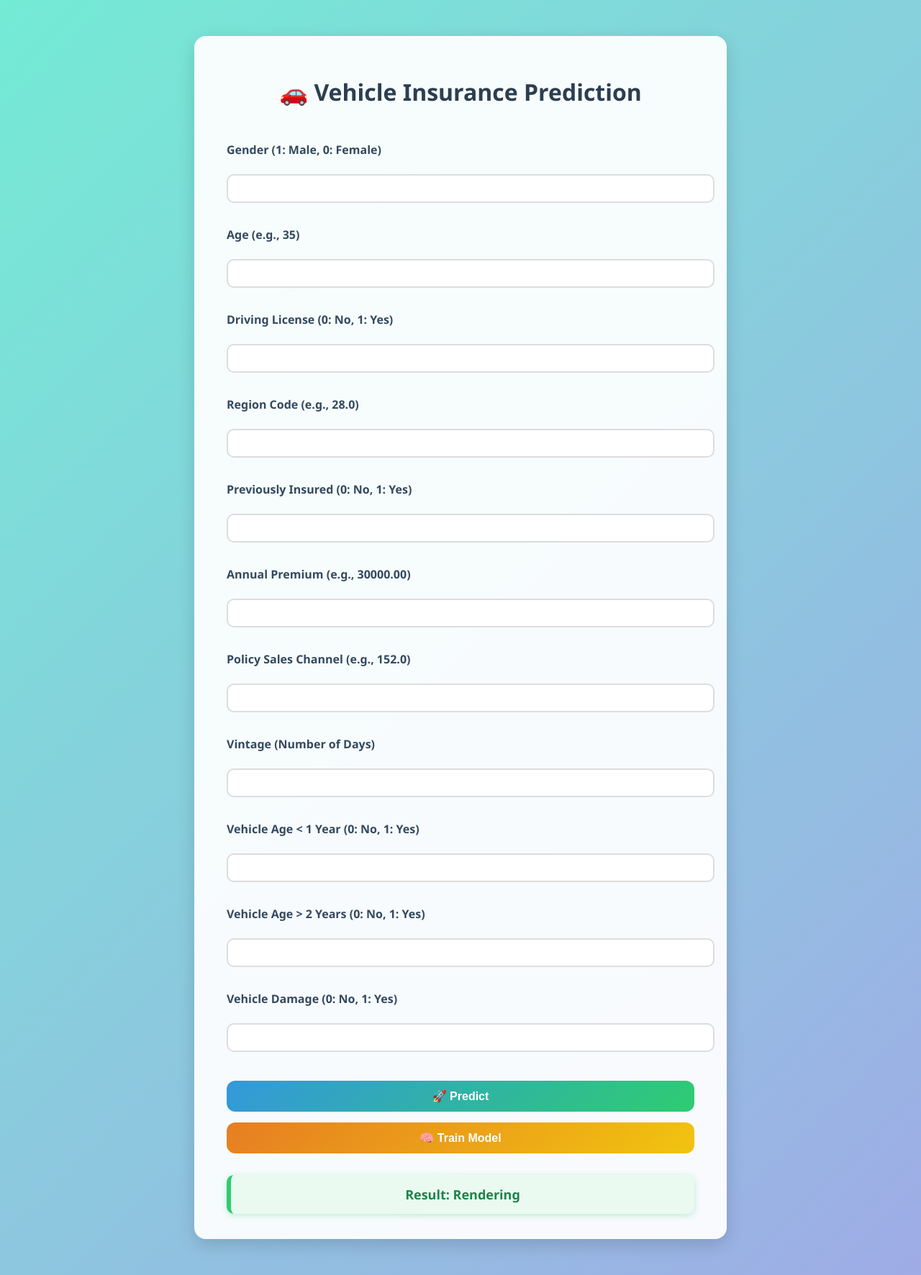
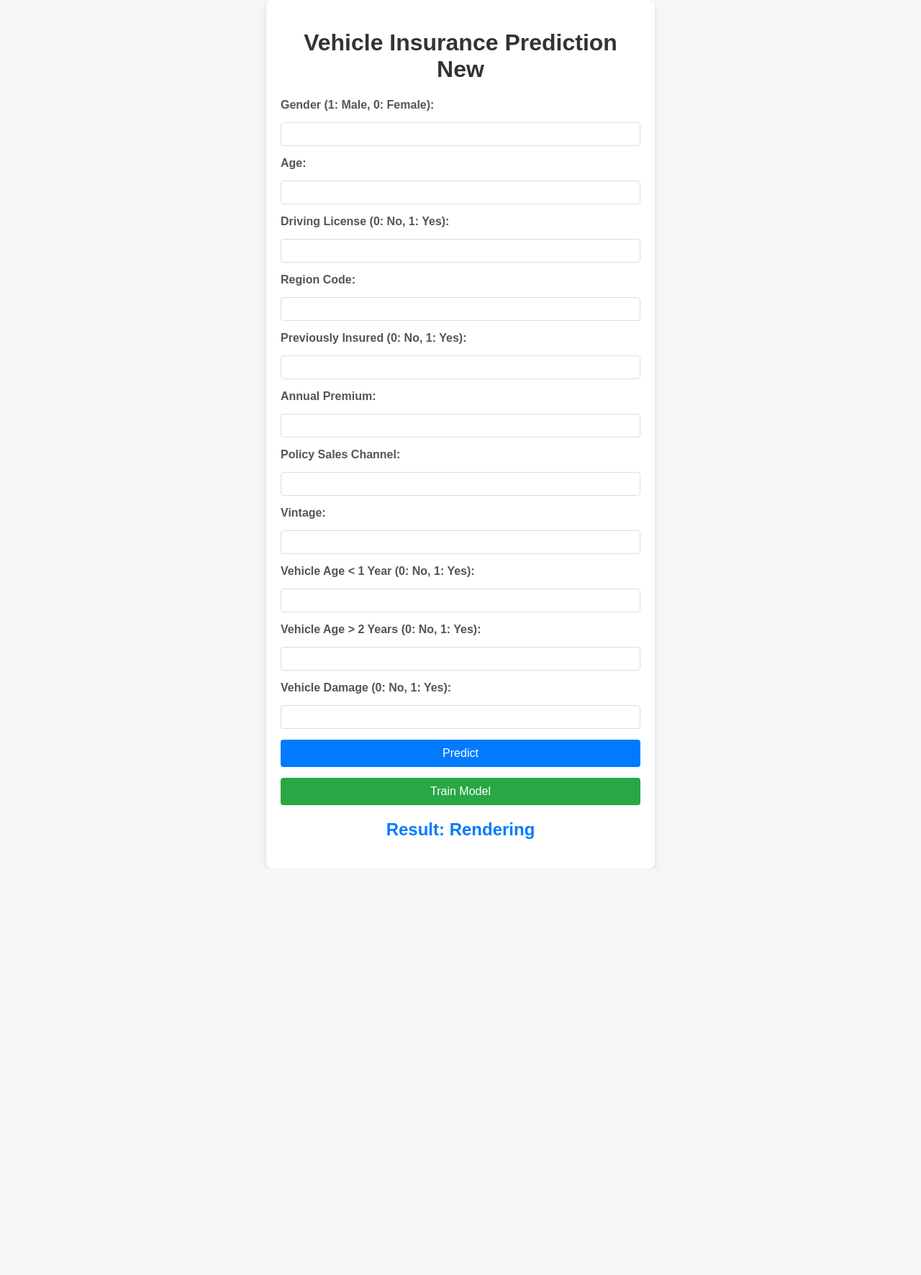
Before and after one commit to imran1004m/mlops-project1, a FastAPI app: page / in a window 1280 px wide. Shown: the whole page at 72% size. After the commit the page ends 1207 px from the top, so only its background shows below. Run offline with FastAPI, Linux system fonts and the light colour scheme; parts of the project's set-up code (start-up, migrations or seed data) failed here and were passed over.

Commit message:
updated older html

```diff
--- a/templates/vehicledata.html
+++ b/templates/vehicledata.html
@@ -4,139 +4,57 @@
     <meta charset="UTF-8">
     <meta name="viewport" content="width=device-width, initial-scale=1.0">
     <title>Vehicle Insurance Prediction</title>
+    <!-- Corrected the CSS path -->
     <link rel="stylesheet" href="/static/css/style.css">
-    <style>
-        body {
-            font-family: 'Segoe UI', Tahoma, Geneva, Verdana, sans-serif;
-            background: linear-gradient(135deg, #74ebd5, #9face6);
-            margin: 0;
-            padding: 0;
-        }
-
-        .container {
-            max-width: 650px;
-            margin: 50px auto;
-            background: #ffffffee;
-            padding: 35px 45px;
-            border-radius: 16px;
-            box-shadow: 0 8px 25px rgba(0, 0, 0, 0.15);
-        }
-
-        h1 {
-            text-align: center;
-            color: #2c3e50;
-            margin-bottom: 30px;
-        }
-
-        label {
-            display: block;
-            margin-top: 18px;
-            font-weight: 600;
-            color: #34495e;
-        }
-
-        input[type="number"] {
-            width: 100%;
-            padding: 10px 12px;
-            margin-top: 8px;
-            border: 2px solid #ddd;
-            border-radius: 10px;
-            font-size: 14px;
-            transition: 0.2s ease;
-        }
-
-        input[type="number"]:focus {
-            border-color: #5dade2;
-            outline: none;
-            box-shadow: 0 0 4px rgba(93, 173, 226, 0.6);
-        }
-
-        button {
-            width: 100%;
-            padding: 12px;
-            margin-top: 25px;
-            background: linear-gradient(135deg, #3498db, #2ecc71);
-            color: white;
-            border: none;
-            border-radius: 12px;
-            font-size: 16px;
-            font-weight: 600;
-            cursor: pointer;
-            transition: 0.3s ease;
-        }
-
-        button:hover {
-            opacity: 0.9;
-            transform: scale(1.02);
-        }
-
-        .train-button {
-            background: linear-gradient(135deg, #e67e22, #f1c40f);
-            margin-top: 15px;
-        }
-
-        .result {
-            margin-top: 30px;
-            background-color: #eafaf1;
-            border-left: 6px solid #2ecc71;
-            padding: 15px 20px;
-            border-radius: 10px;
-            font-size: 18px;
-            font-weight: bold;
-            color: #1e8449;
-            box-shadow: 0 2px 8px rgba(46, 204, 113, 0.3);
-            text-align: center;
-        }
-    </style>
 </head>
 <body>
     <div class="container">
-        <h1>🚗 Vehicle Insurance Prediction</h1>
+        <h1>Vehicle Insurance Prediction New</h1>
 
         <form method="post" action="/">
-            <label for="Gender">Gender (1: Male, 0: Female)</label>
+            <label for="Gender">Gender (1: Male, 0: Female):</label>
             <input type="number" id="Gender" name="Gender" min="0" max="1" required>
 
-            <label for="Age">Age (e.g., 35)</label>
+            <label for="Age">Age:</label>
             <input type="number" id="Age" name="Age" required>
 
-            <label for="Driving_License">Driving License (0: No, 1: Yes)</label>
+            <label for="Driving_License">Driving License (0: No, 1: Yes):</label>
             <input type="number" id="Driving_License" name="Driving_License" min="0" max="1" required>
 
-            <label for="Region_Code">Region Code (e.g., 28.0)</label>
+            <label for="Region_Code">Region Code:</label>
             <input type="number" step="0.01" id="Region_Code" name="Region_Code" required>
 
-            <label for="Previously_Insured">Previously Insured (0: No, 1: Yes)</label>
+            <label for="Previously_Insured">Previously Insured (0: No, 1: Yes):</label>
             <input type="number" id="Previously_Insured" name="Previously_Insured" min="0" max="1" required>
 
-            <label for="Annual_Premium">Annual Premium (e.g., 30000.00)</label>
+            <label for="Annual_Premium">Annual Premium:</label>
             <input type="number" step="0.01" id="Annual_Premium" name="Annual_Premium" required>
 
-            <label for="Policy_Sales_Channel">Policy Sales Channel (e.g., 152.0)</label>
+            <label for="Policy_Sales_Channel">Policy Sales Channel:</label>
             <input type="number" step="0.01" id="Policy_Sales_Channel" name="Policy_Sales_Channel" required>
 
-            <label for="Vintage">Vintage (Number of Days)</label>
+            <label for="Vintage">Vintage:</label>
             <input type="number" id="Vintage" name="Vintage" required>
 
-            <label for="Vehicle_Age_lt_1_Year">Vehicle Age &lt; 1 Year (0: No, 1: Yes)</label>
+            <label for="Vehicle_Age_lt_1_Year">Vehicle Age < 1 Year (0: No, 1: Yes):</label>
             <input type="number" id="Vehicle_Age_lt_1_Year" name="Vehicle_Age_lt_1_Year" min="0" max="1" required>
 
-            <label for="Vehicle_Age_gt_2_Years">Vehicle Age &gt; 2 Years (0: No, 1: Yes)</label>
+            <label for="Vehicle_Age_gt_2_Years">Vehicle Age > 2 Years (0: No, 1: Yes):</label>
             <input type="number" id="Vehicle_Age_gt_2_Years" name="Vehicle_Age_gt_2_Years" min="0" max="1" required>
 
-            <label for="Vehicle_Damage_Yes">Vehicle Damage (0: No, 1: Yes)</label>
+            <label for="Vehicle_Damage_Yes">Vehicle Damage (0: No, 1: Yes):</label>
             <input type="number" id="Vehicle_Damage_Yes" name="Vehicle_Damage_Yes" min="0" max="1" required>
 
-            <button type="submit">🚀 Predict</button>
+            <button type="submit">Predict</button>
         </form>
 
         <form method="get" action="/train">
-            <button type="submit" class="train-button">🧠 Train Model</button>
+            <button type="submit" class="train-button">Train Model</button>
         </form>
 
         {% if context %}
             <div class="result">
-                Result: {{ context }}
+                <h2>Result: {{ context }}</h2>
             </div>
         {% endif %}
     </div>
```
